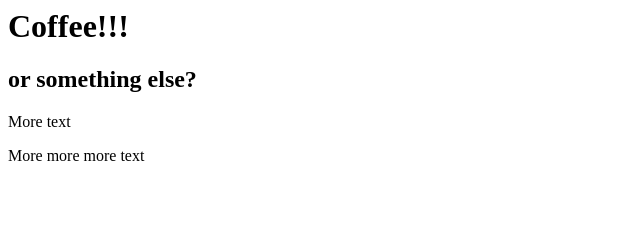
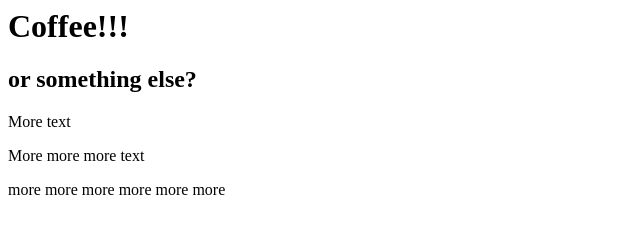
Before and after one commit to jaredshane/gitPractice, a plain HTML site: page index.html in a window 1280 px wide. Shown: the whole page, without its empty margins (0-640 px from the left). Drawn offline with Linux system fonts and the light colour scheme.

Commit message:
I added more stuff

```diff
--- a/index.html
+++ b/index.html
@@ -2,3 +2,4 @@
 <h2>or something else?</h2>
 <p>More text</p>
 <p>More more more text</p>
+<p> more more more more more more </p>
```
